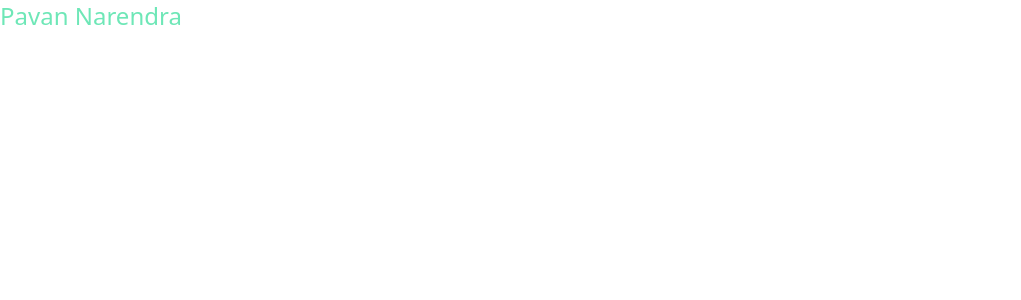
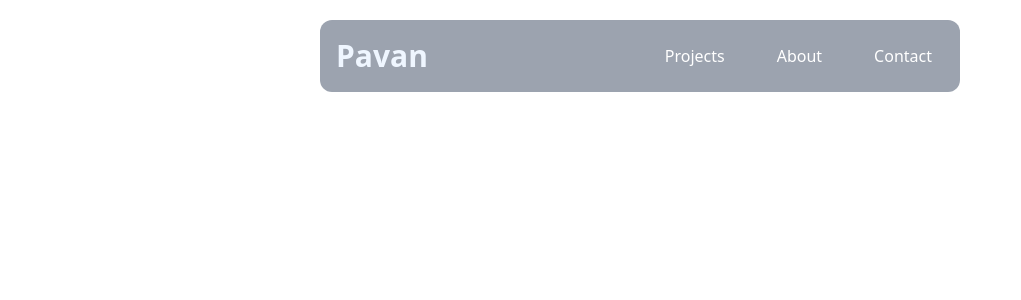
Before and after one commit to pa1narendra/pa1narendra.github.io, a React (Vite) app: page / in a window 1280 px wide. Shown: the top 300 px of the page, without its empty margins (0-1021 px from the left). Built offline with nearby package versions, Linux system fonts and the light colour scheme.

Commit message:
modified navbar

```diff
--- a/src/App.tsx
+++ b/src/App.tsx
@@ -1,7 +1,12 @@
+import NavBar from "./Components/NavBar";
 import "./index.css";
 
 const App = () => {
-  return <h1 className="text-emerald-300 text-2xl">Pavan Narendra</h1>;
+  return (
+    <div>
+      <NavBar />
+    </div>
+  );
 };
 
 export default App;
--- /dev/null
+++ b/src/Components/NavBar.tsx
@@ -0,0 +1,34 @@
+const NavBar = () => {
+  return (
+    <span className="flex justify-center my-5">
+      <div className=" bg-gray-400 w-1/2 rounded-xl flex flex-row justify-between items-center px-4">
+        <a className="text-3xl font-bold text-blue-50" href="/">
+          Pavan
+        </a>
+
+        <div className="flex py-4 gap-7">
+          <a
+            href="#projects"
+            className="text-white hover:bg-blue-400 hover:text-slate-900 px-3 py-2 rounded-md"
+          >
+            Projects
+          </a>
+          <a
+            href="#about"
+            className="text-white hover:bg-blue-400 hover:text-slate-900 px-3 py-2 rounded-md"
+          >
+            About
+          </a>
+          <a
+            href="#contact"
+            className="text-white hover:bg-blue-400 hover:text-slate-900 px-3 py-2 rounded-md"
+          >
+            Contact
+          </a>
+        </div>
+      </div>
+    </span>
+  );
+};
+
+export default NavBar;
```
